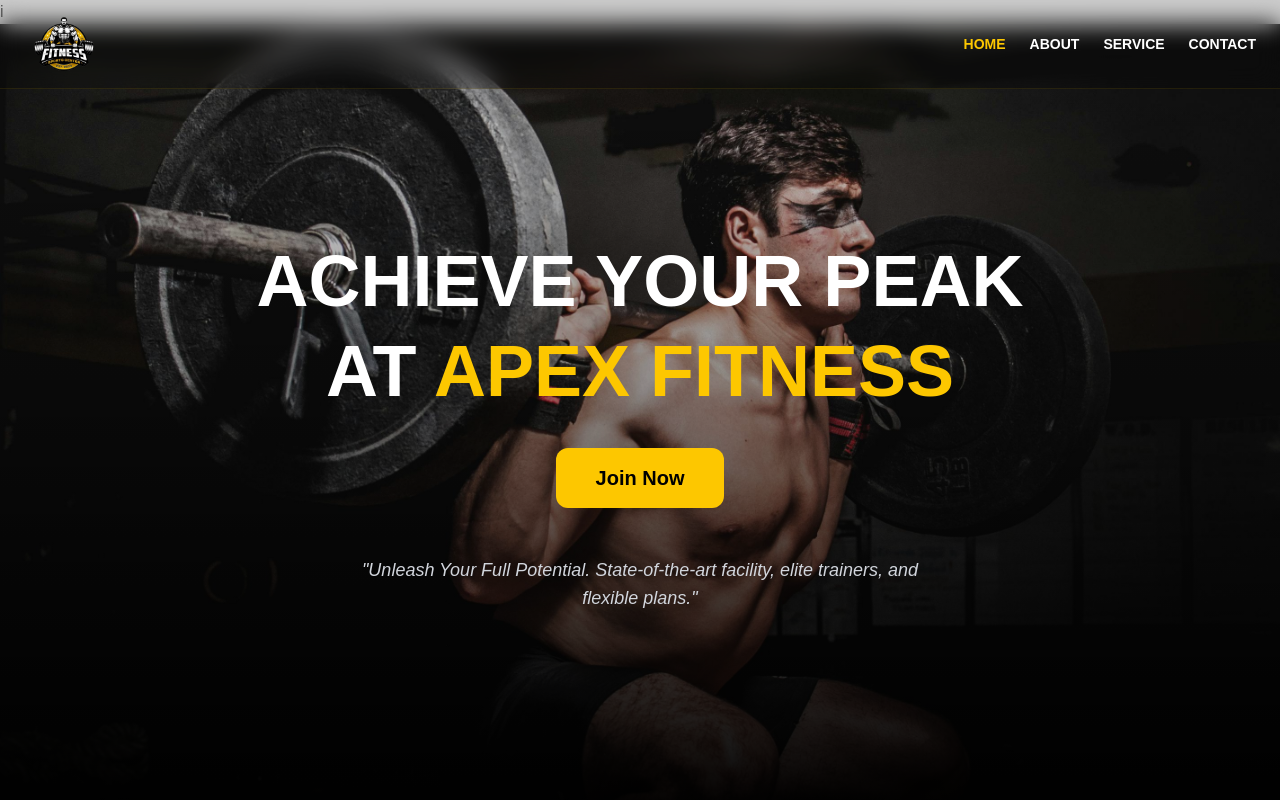
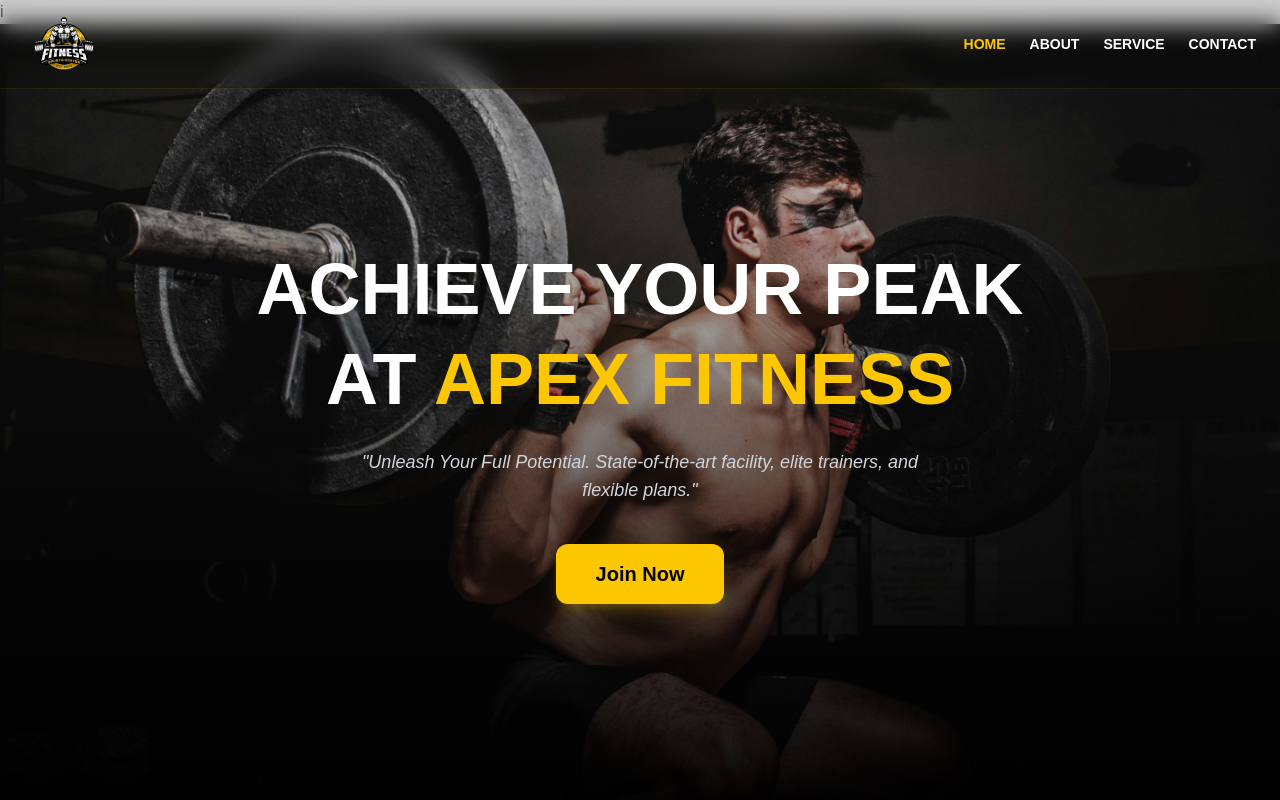
Before and after one commit to UmadiAlanka/Apex-Fitness, a Next.js app: page / in a window 1280 px wide. Shown: the top 800 px of the page. Built offline with nearby package versions, Linux system fonts and the light colour scheme.

Commit message:
Add anmation to the home section

```diff
--- a/app/components/Hero.tsx
+++ b/app/components/Hero.tsx
@@ -1,10 +1,16 @@
+"use client";
+import { motion } from 'framer-motion';
 import Image from 'next/image';
 
 export default function Hero() {
   return (
     <section id="home" className="relative h-screen flex items-center justify-center overflow-hidden">
-      {/* Background Image with Dark Overlay */}
-      <div className="absolute inset-0 z-0">
+      <motion.div
+        initial={{ scale: 1.1, opacity: 0 }}
+        animate={{ scale: 1, opacity: 1 }}
+        transition={{ duration: 1.5 }}
+        className="absolute inset-0 z-0"
+      >
         <Image
           src="/bg.jpg"
           alt="Gym Training"
@@ -13,24 +19,42 @@ export default function Hero() {
           priority
         />
         <div className="absolute inset-0 bg-gradient-to-t from-black via-black/40 to-transparent"></div>
-      </div>
+      </motion.div>
 
-      {/* Content */}
+      {/* Content Container */}
       <div className="relative z-10 text-center px-6">
-        <h1 className="text-5xl md:text-7xl font-extrabold text-white uppercase leading-tight">
+        <motion.h1
+          initial={{ opacity: 0, y: 30 }}
+          animate={{ opacity: 1, y: 0 }}
+          transition={{ duration: 0.8, delay: 0.2 }}
+          className="text-5xl md:text-7xl font-extrabold text-white uppercase leading-tight"
+        >
           Achieve Your Peak <br />
           At <span className="text-yellow-400">Apex Fitness</span>
-        </h1>
+        </motion.h1>
 
-        <div className="mt-8">
-          <button className="bg-yellow-400 text-black px-10 py-4 rounded-xl font-bold text-xl hover:bg-yellow-500 transition-all transform hover:scale-105">
+        <motion.p
+          initial={{ opacity: 0 }}
+          animate={{ opacity: 1 }}
+          transition={{ duration: 1, delay: 0.8 }}
+          className="mt-6 text-gray-300 max-w-xl mx-auto text-lg italic"
+        >
+          "Unleash Your Full Potential. State-of-the-art facility, elite trainers, and flexible plans."
+        </motion.p>
+
+        <motion.div
+          initial={{ opacity: 0, scale: 0.8 }}
+          animate={{ opacity: 1, scale: 1 }}
+          transition={{ duration: 0.5, delay: 1.2 }}
+          className="mt-10"
+        >
+          <button
+            onClick={() => document.getElementById('contact')?.scrollIntoView({ behavior: 'smooth' })}
+            className="bg-yellow-400 text-black px-10 py-4 rounded-xl font-bold text-xl hover:bg-yellow-500 transition-all transform hover:scale-105 active:scale-95 shadow-lg shadow-yellow-400/20"
+          >
             Join Now
           </button>
-        </div>
-
-        <p className="mt-12 text-gray-300 max-w-xl mx-auto text-lg italic">
-          "Unleash Your Full Potential. State-of-the-art facility, elite trainers, and flexible plans."
-        </p>
+        </motion.div>
       </div>
     </section>
   );
```
